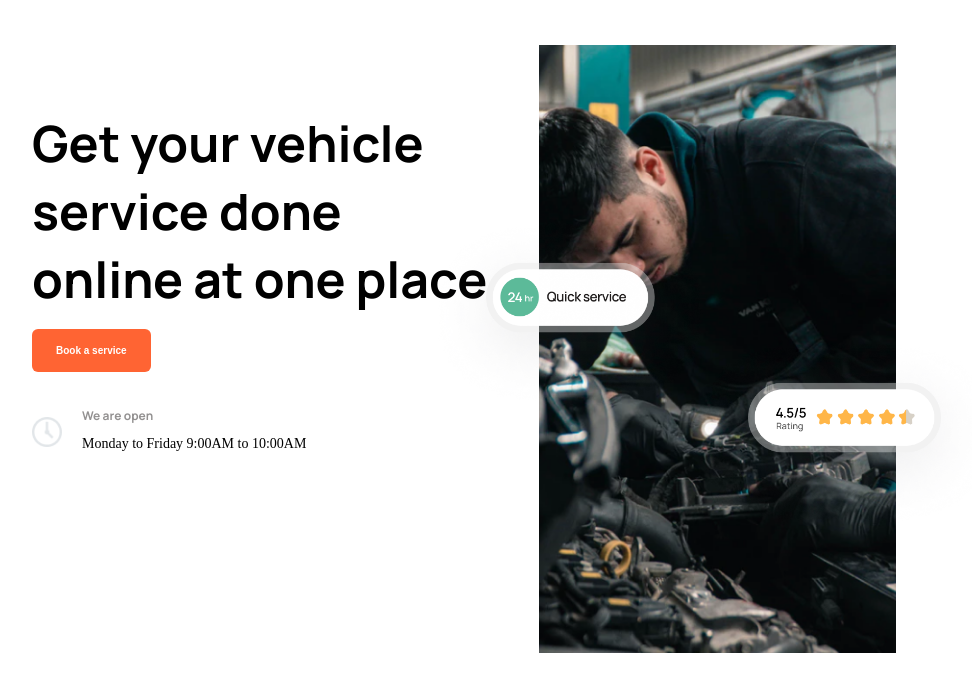
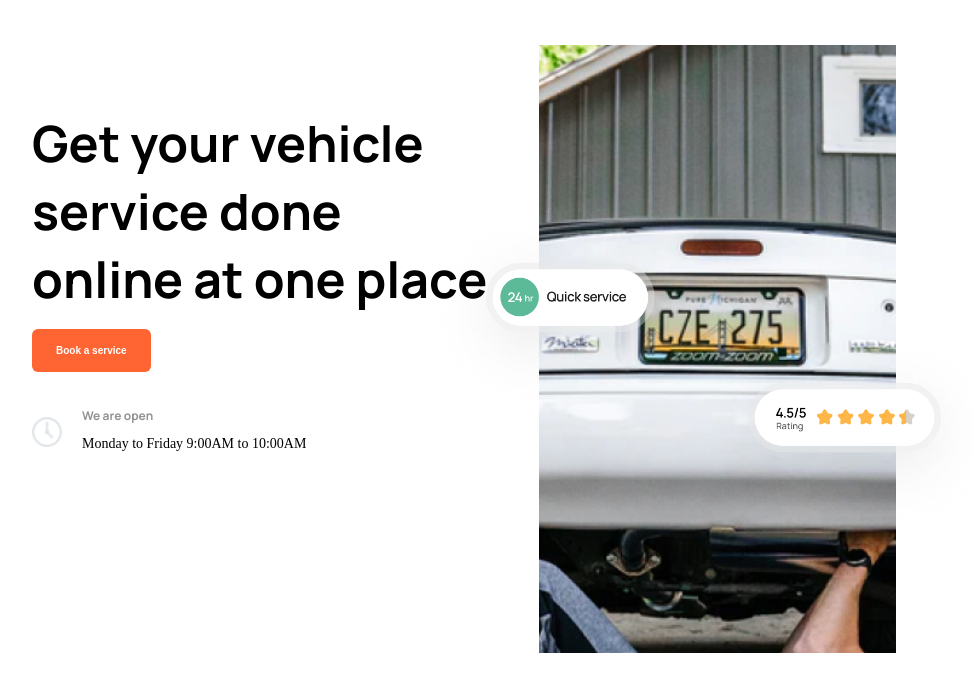
Before and after one commit to Emmanuelnnadi111/Finsweet-KoceCamp-Project, a plain HTML site: page index.html in a window 1280 px wide. Shown: the part 107-800 px from the top of the page, without its empty margins (176-1148 px from the left). Drawn offline with Linux system fonts and the light colour scheme.

Commit message:
first commit

```diff
--- a/css/styles.css
+++ b/css/styles.css
@@ -115,7 +115,7 @@ h1 {
 }
 
 .section1-image  {
-   background-image: url("../images/Image.png");
+   background-image: url("../images/Image\ 1.png");
    background-position: center;
    background-repeat: no-repeat;
    background-size: cover;
```
